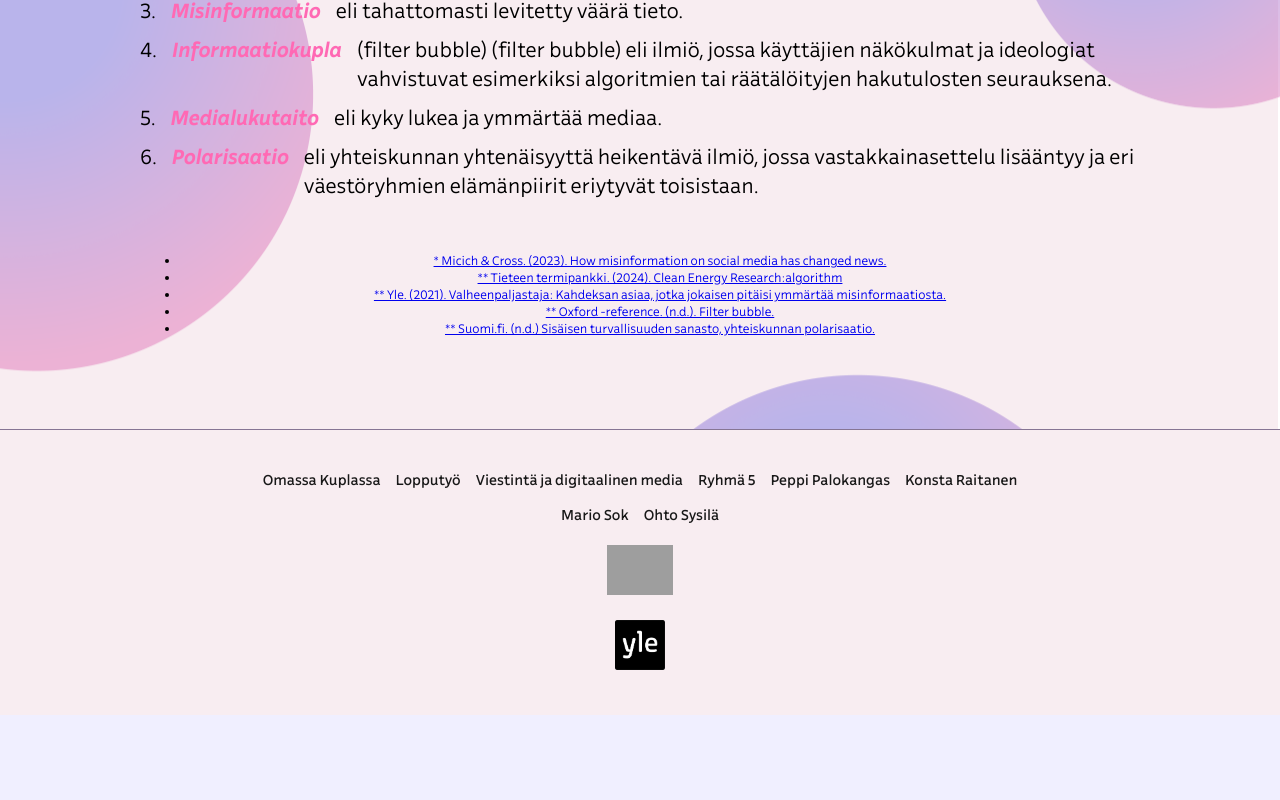
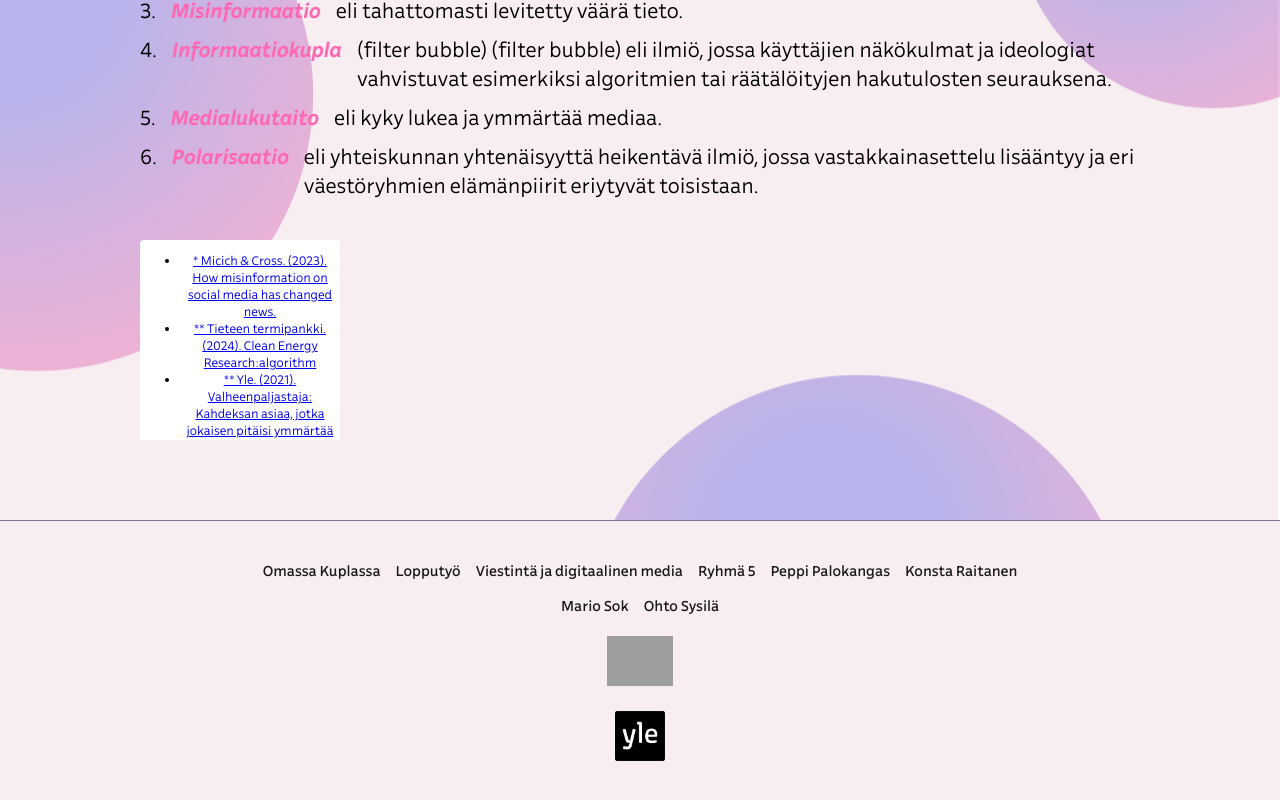
Before and after one commit to kontsanen/VDM-project, a React (Create React App) app: page /info in a window 1280 px wide. Shown: the part 2059-2859 px from the top of the page. Before the commit the page ends 2774 px from the top, so only its background shows below. Built offline with nearby package versions, Linux system fonts and the light colour scheme; grey boxes are pictures that could not be loaded; a web font is replaced by a local one.

Commit message:
ScrollBoxin tyylittelyn aloitusta Radix-kirjaston esimerkin mukaan

```diff
--- a/src/components/scrollBox.css
+++ b/src/components/scrollBox.css
@@ -21,7 +21,7 @@
     /* disable browser handling of all panning and zooming gestures on touch devices */
     touch-action: none;
     padding: 2px;
-    background: var(--black-a6);
+    background: black;
     transition: background 160ms ease-out;
   }
   .ScrollAreaScrollbar:hover {
--- a/src/components/scrollBox.jsx
+++ b/src/components/scrollBox.jsx
@@ -1,4 +1,5 @@
 import React from 'react';
+import './scrollBox.css';
 import { ScrollArea, Viewport, Scrollbar, Thumb, Corner } from '@radix-ui/react-scroll-area';
 
 
@@ -30,8 +31,8 @@ export const ScrollBox = () => {
 
   return (
     <div>
-   <ScrollArea>
-      <Viewport>
+   <ScrollArea className="ScrollAreaRoot">
+      <Viewport className="ScrollAreaViewport">
       <ul>
             {sources.map((source, index) => (
               <li key={index}>
@@ -42,13 +43,13 @@ export const ScrollBox = () => {
             ))}
           </ul>
       </Viewport>
-      <Scrollbar orientation="horizontal">
-        <Thumb />
+      <Scrollbar className="ScrollAreaScrollbar" orientation="horizontal">
+        <Thumb className="ScrollAreaThumb" />
       </Scrollbar>
-      <Scrollbar orientation="vertical">
-        <Thumb />
+      <Scrollbar className="ScrollAreaScrollbar" orientation="vertical">
+        <Thumb className="ScrollAreaThumb"/>
       </Scrollbar>
-      <Corner />
+      <Corner className="ScrollAreaCorner" />
   </ScrollArea>
     </div>
   );
```
